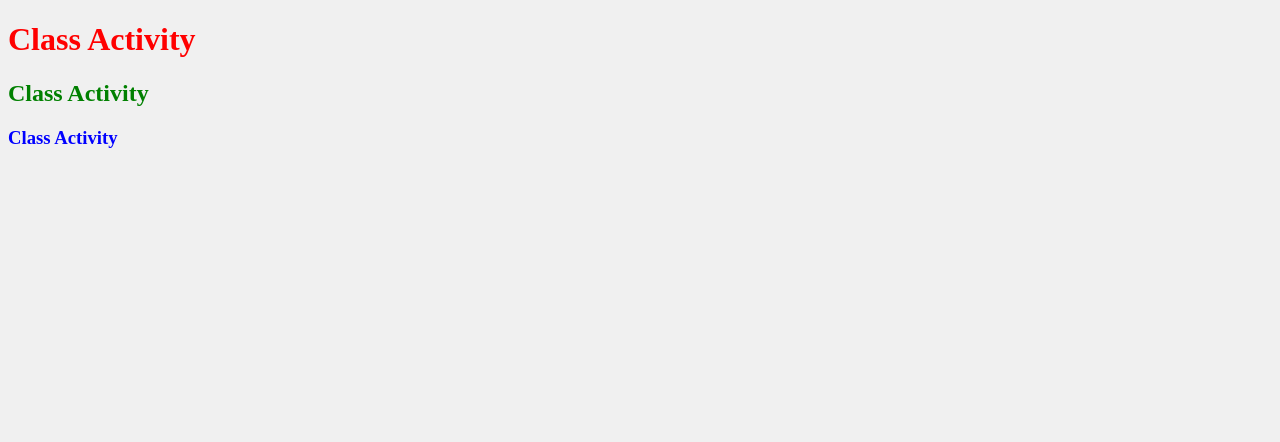
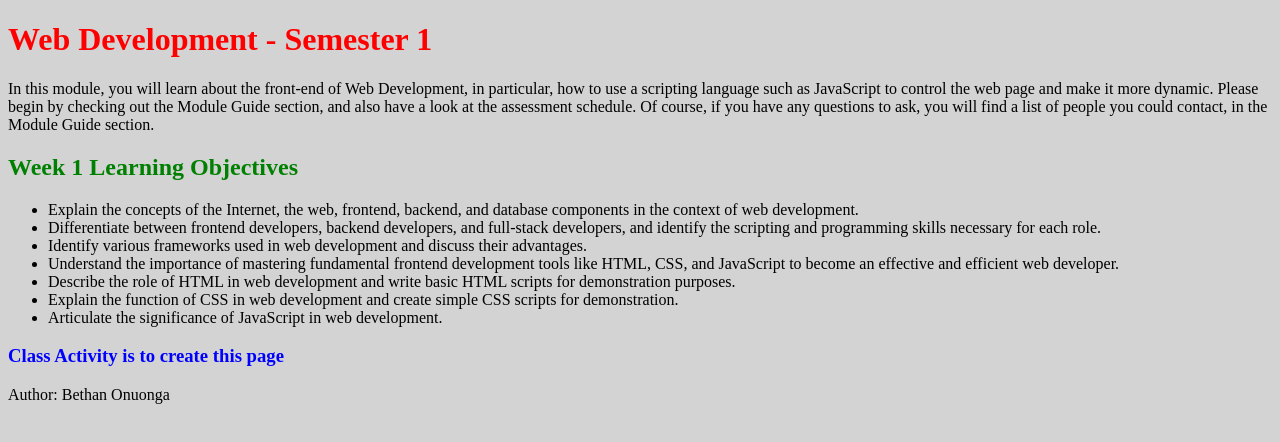
Before and after one commit to BFO1715/VSCode, a plain HTML site: page worksheet_vscode/worksheet_vscode/index.html in a window 1280 px wide. Drawn offline with Linux system fonts and the light colour scheme; files that its build step writes are made by us from their sources.

Commit message:
Updated HTML

```diff
--- a/worksheet_vscode/worksheet_vscode/assets/css/style.css
+++ b/worksheet_vscode/worksheet_vscode/assets/css/style.css
@@ -1,15 +1,15 @@
 body {
-    background-color: #f0f0f0; /* Light grey background */
+    background-color: lightgray;
 }
 
 h1 {
-    color: red; /* Change to your desired color */
+    color: red;
 }
 
 h2 {
-    color: green; /* Change to your desired color */
+    color: green;
 }
 
 h3 {
-    color: blue; /* Change to your desired color */
+    color: blue;
 }
--- a/worksheet_vscode/worksheet_vscode/index.html
+++ b/worksheet_vscode/worksheet_vscode/index.html
@@ -4,15 +4,32 @@
     <head>
         <meta charset="utf-8">
         <meta http-equiv="X-UA-Compatible" content="IE=edge">
-        <title></title>
+        <title>University of Dundee</title>
         <meta name="description" content="">
         <meta name="viewport" content="width=device-width, initial-scale=1">
-        <link rel="stylesheet" href="style.css">
+        <link rel="stylesheet" href="assets/css/style.css">
     </head>
     <body>
-        <h1>Class Activity</h1>
-        <h2>Class Activity</h2>
-        <h3>Class Activity</h3>
+        <h1>Web Development - Semester 1</h1>
+            <p>
+            In this module, you will learn about the front-end of Web Development, in particular, how to use a scripting language such as
+            JavaScript to control the web page and make it more dynamic. Please begin by checking out the Module Guide section, and also
+            have a look at the assessment schedule. Of course, if you have any questions to ask, you will find a list of people you could contact, in the Module Guide section.
+            </p>
+        <h2>Week 1 Learning Objectives</h2>
+            <ul>
+                <li>Explain the concepts of the Internet, the web, frontend, backend, and database components in the context of web development.</li>
+                <li>Differentiate between frontend developers, backend developers, and full-stack developers, and identify the scripting and programming skills necessary for each role.</li>
+                <li>Identify various frameworks used in web development and discuss their advantages.</li>
+                <li>Understand the importance of mastering fundamental frontend development tools like HTML, CSS, and JavaScript to become an effective and efficient web developer.</li>
+                <li>Describe the role of HTML in web development and write basic HTML scripts for demonstration purposes.</li>
+                <li>Explain the function of CSS in web development and create simple CSS scripts for demonstration.</li>
+                <li>Articulate the significance of JavaScript in web development.</li>
+            </ul>
+        <h3>Class Activity is to create this page</h3>
         <script src="" async defer></script>
     </body>
+    <footer>
+        <p>Author: Bethan Onuonga</p>
+    </footer>
 </html>
```
